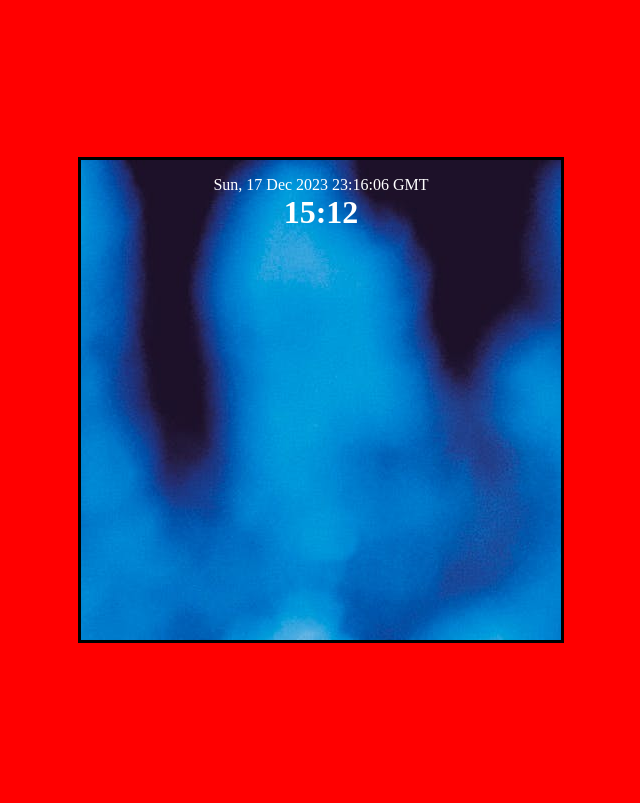
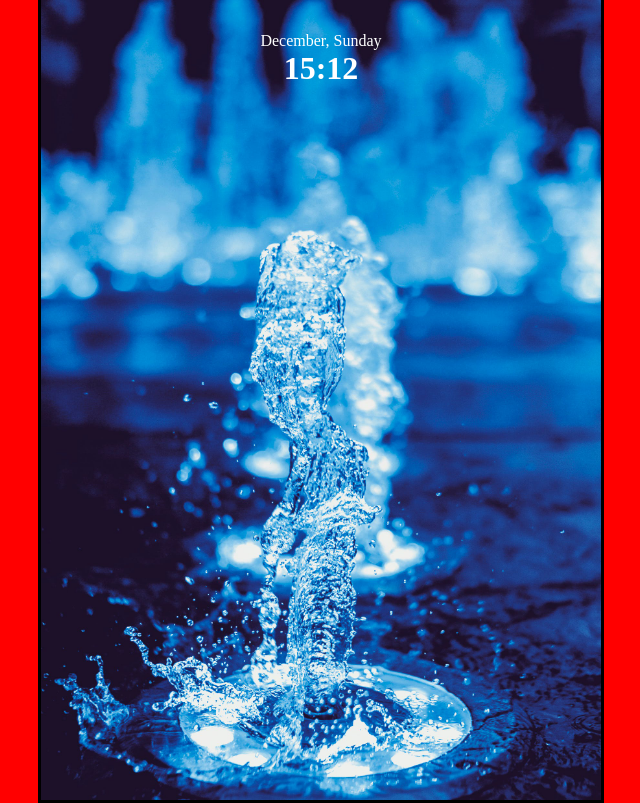
Before and after one commit to naseer12345/task_one_wallpaper_changer, a plain HTML site: page index.html in a window 1280 px wide. Shown: the whole page, without its empty margins (319-959 px from the left). Drawn offline with Linux system fonts and the light colour scheme.

Commit message:
just adding it to the github, nothing in here now

```diff
--- a/index.css
+++ b/index.css
@@ -4,7 +4,7 @@
 }
 
 
-body{
+#body{
     display: flex;
     justify-content: center;
     align-items: center;
@@ -14,20 +14,35 @@ body{
 }
 
 .main-container{
-    width: 30em;
-    height: 30em;
+    width: 35em;
+    height: 50em;
     border: 3px solid black;
+    display: flex;
+    justify-content: center;
+    flex-direction: column;
+  align-items: center;
 
 }
-
 
 .mcbg{
     width: 100%;
     height: 100%;
+    display: flex;
+    justify-content: center;
+    flex-direction: column;
     overflow: hidden;
+}
+.mcbg img{
+    width: 100%;
+    height: 100%;
+    margin: 0 auto;
+    display: block
+}
+
+.mcbgdatec{
     display: flex;
-    flex-direction: column;
-    align-items: center;
+    justify-content: center;
+
 }
 
 .mcbgdate{
@@ -37,5 +52,12 @@ body{
     flex-direction: column;
     align-items: center;
     position:absolute;
-    margin-top: 1em;
+    margin-top: 2em;
+    z-index: 1;
+
+
 }
+
+.btndiv button{
+    margin-bottom: 2em;
+}
--- a/index.html
+++ b/index.html
@@ -8,15 +8,20 @@
     <link rel="stylesheet" href="index.css">
 
 </head>
-<body>
+<body id="body">
     <div class="main-container">
         <div class="mcbg">
-            <div class="mcbgdate">
-                <p id="kk">hey</p>
+            <div class="mcbgdatec">
+                <div class="mcbgdate">
+                    <p id="kk">hey</p>
                 <h1>15:12</h1>
+                </div>
+
             </div>
-            <img src="/rsc/bg.jpg" alt="bg" srcset="">
+
+             <img src="/rsc/bg.jpg" alt="bg" srcset="" class="img">
         </div>
+        <div class="btndiv"></div>
     </div>
     <script src="index.js" defer ></script>
 </body>
--- a/index.js
+++ b/index.js
@@ -1,5 +1,17 @@
 const d = new Date();
 const dateString = d.toUTCString();
-const day = d.getDate()
 
-document.getElementById("kk").innerHTML = dateString;
+const days = ["Sunday", "Monday", "Tuesday", "Wednesday", "Thursday", "Friday", "Saturday"];
+const months = ["January", "February", "March", "April", "May", "June", "July", "August", "September", "October", "November", "December"];
+
+const month = months[d.getUTCMonth() ];
+const day = days[d.getDay()]
+const both = month + ", " + day
+document.getElementById("kk").innerHTML = both;
+
+
+document.querySelector(".mcbg").addEventListener("mousedown", function(){
+    document.querySelector('.img').style.width = '80%';
+    document.querySelector('.img').style.height = '80%';
+
+})
```
